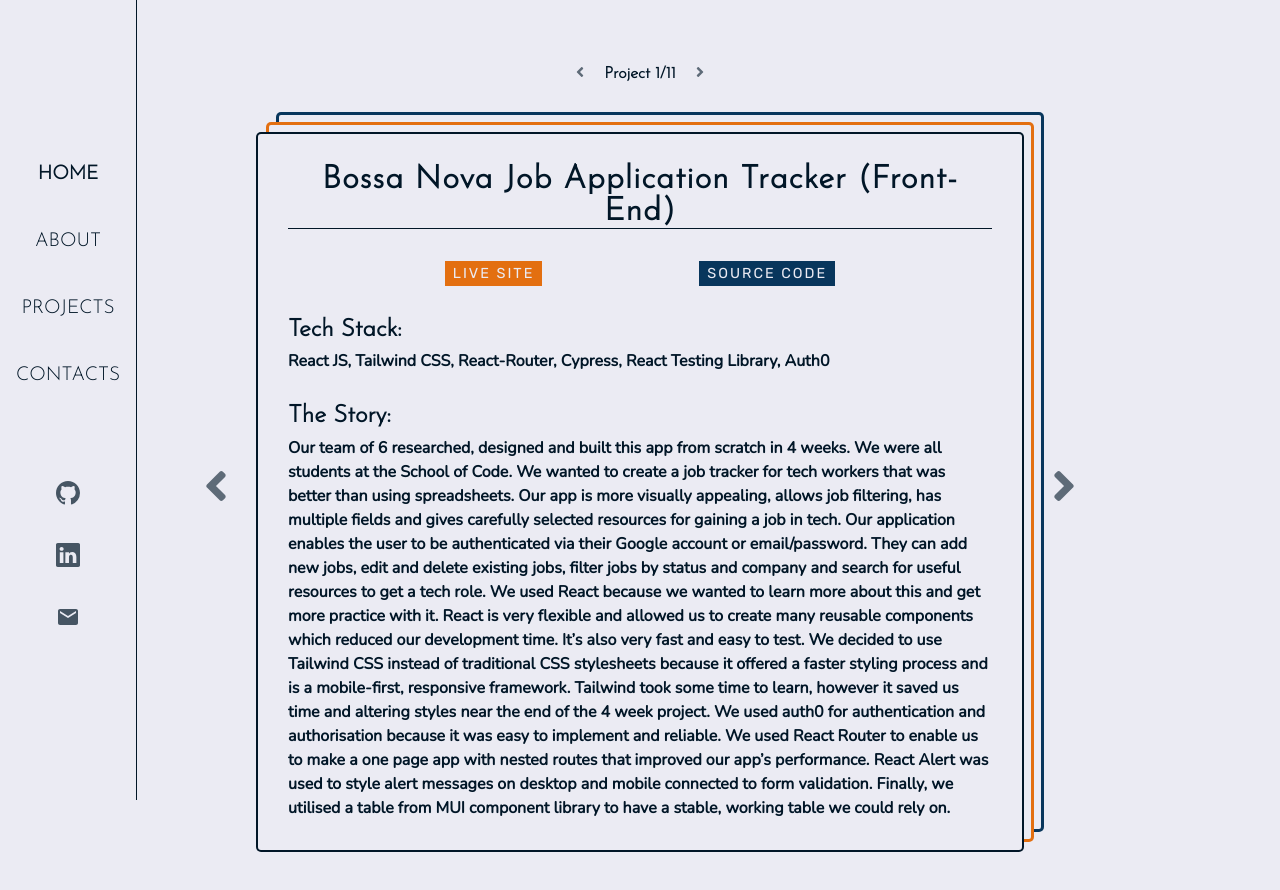
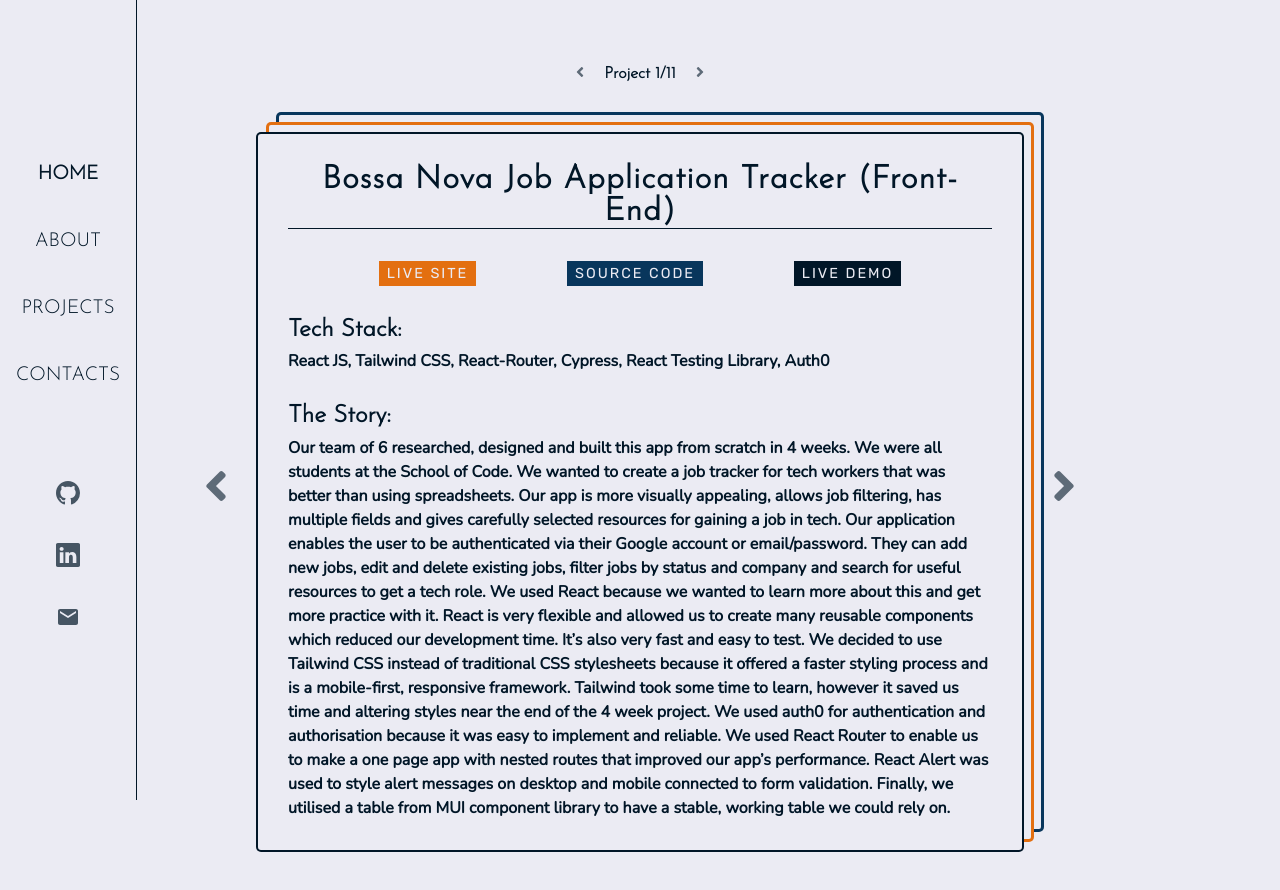
Before and after one commit to ValerioCipolla/portfolio, a Next.js app: page /projects in a window 1280 px wide. Shown: the top 890 px of the page. Built offline with nearby package versions, Linux system fonts and the light colour scheme.

Commit message:
added live demo button

```diff
--- a/Components/Project/index.js
+++ b/Components/Project/index.js
@@ -13,6 +13,7 @@
   description,
   sourceLink,
   liveLink,
+  presentationLink,
   id,
   leftArrowHandler,
   rightArrowHandler,
@@ -60,6 +61,15 @@
                 size="small"
                 projectButton={true}
               />
+              {presentationLink && (
+                <Button
+                  text="Live Demo"
+                  link={presentationLink}
+                  color="three"
+                  size="small"
+                  projectButton={true}
+                />
+              )}
             </div>
             <h4 className={css.heading}>Tech Stack:</h4>
             <p className={css.techStack}>{techStack}</p>
--- a/data/data.js
+++ b/data/data.js
@@ -5,6 +5,7 @@
     liveLink: "https://bossanova.netlify.app/",
     sourceLink:
       "https://github.com/ValerioCipolla/final-project-repo-bossa-nova",
+    presentationLink: "https://www.youtube.com/watch?v=CkBJp3GZh5g",
     techStack:
       "React JS, Tailwind CSS, React-Router, Cypress, React Testing Library, Auth0",
     description:
@@ -16,6 +17,7 @@
     liveLink: "https://bossanova.netlify.app/",
     sourceLink:
       "https://github.com/ValerioCipolla/final-project-api-bossa-nova",
+    presentationLink: "https://www.youtube.com/watch?v=CkBJp3GZh5g",
     techStack: "Node.js, Express.js, MongoDB, Mongoose, Jest, Supertest",
     description:
       "The app we built is a job-application tracking app. We needed an api that would allow us to store and retrieve information about users at all times. We initially thought about using PostgreSQL as a database because that is what we had been using up until that point on the bootcamp, but it didn't make much sense to use a relational database for our project, as we would have ended up with a huge table and countless repeated fields and some empty fields as well. So even though we didn't have any experience with non-relational tables yet, we decided we were going to use MongoDB. It took a few days of exploring and researching before we became familiar with it, but it was a an enjoyable and useful experience. We use Mongoose to create the document schema and mongoose CRUD operations to perform actions on the database.",
--- a/pages/projects.js
+++ b/pages/projects.js
@@ -28,9 +28,8 @@
         techStack={projects[index].techStack}
         liveLink={projects[index].liveLink}
         sourceLink={projects[index].sourceLink}
+        presentationLink={projects[index].presentationLink}
         description={projects[index].description}
-        liveLink={projects[index].liveLink}
-        sourceLink={projects[index].sourceLink}
         id={projects[index].id}
         rightArrowHandler={rightArrowHandler}
         leftArrowHandler={leftArrowHandler}
```
